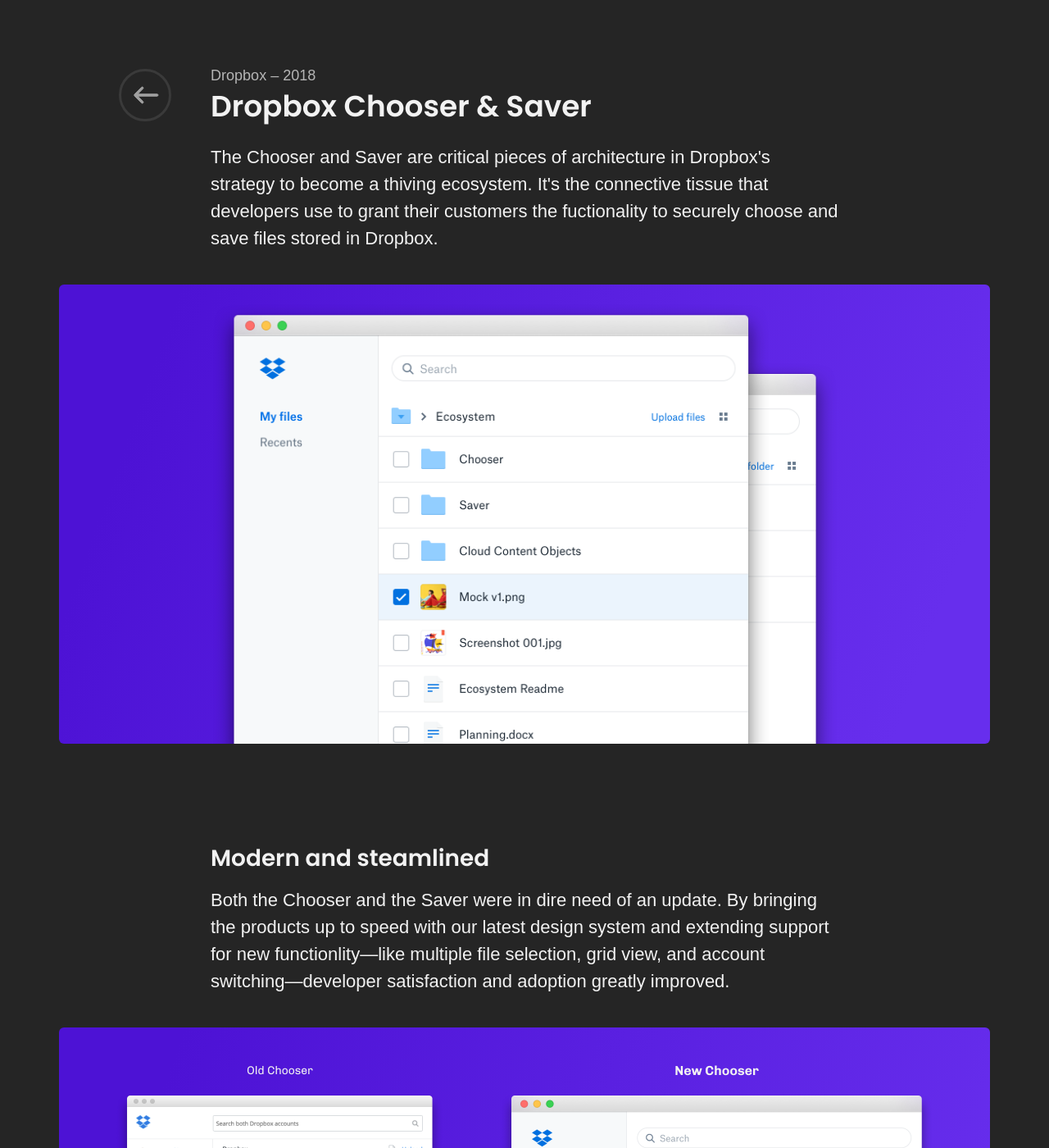
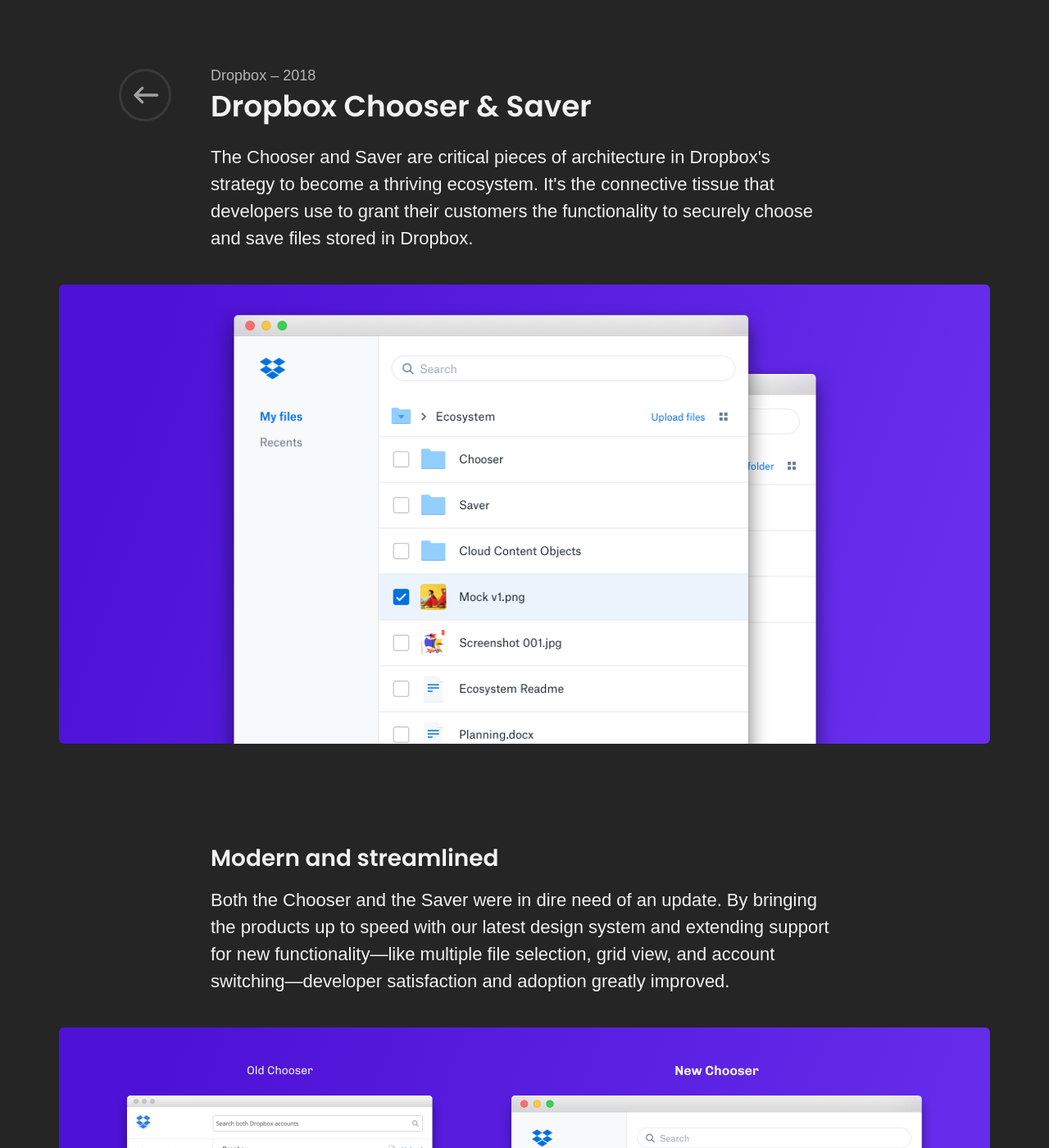
Before and after one commit to plapier/plapier.github.io, a Jekyll site: the page built from dropbox/chooser-saver.html, in a window 1280 px wide and 1400 px high. Shown: the whole window at 82% size. Built offline with Jekyll 4.4.1, drawn with Linux system fonts in a browser that asks for light colours; nearby versions of some CDN libraries; some web fonts are replaced; comment, search, counter and statistics services are not loaded; some of the changed text lies outside the part shown.

Commit message:
updated copy

```diff
--- a/dropbox/chooser-saver.html
+++ b/dropbox/chooser-saver.html
@@ -5,7 +5,7 @@
   <section class="project chooser-saver">
     {% include case-study-header.html h1="Dropbox Chooser & Saver" h2="Dropbox &ndash; 2018" %}
     <div class="inner-wrapper narrow">
-      <p>The Chooser and Saver are critical pieces of architecture in Dropbox's strategy to become a thiving ecosystem. It's the connective tissue that developers use to grant their customers the fuctionality to securely choose and save files stored in Dropbox.</p>
+      <p>The Chooser and Saver are critical pieces of architecture in Dropbox's strategy to become a thriving ecosystem. It's the connective tissue that developers use to grant their customers the functionality to securely choose and save files stored in Dropbox.</p>
     </div>
     <figure class="hero-image flex purple">
       <img src="../images/chooser-saver/hero.png" width="761"/>
@@ -18,8 +18,8 @@
 
   <section class="content-group">
     <div class="inner-wrapper narrow">
-      <h2 class="poppins">Modern and steamlined</h2>
-      <p>Both the Chooser and the Saver were in dire need of an update. By bringing the products up to speed with our latest design system and extending support for new functionlity&mdash;like multiple file selection, grid view, and account switching&mdash;developer satisfaction and adoption greatly improved.</p>
+      <h2 class="poppins">Modern and streamlined</h2>
+      <p>Both the Chooser and the Saver were in dire need of an update. By bringing the products up to speed with our latest design system and extending support for new functionality&mdash;like multiple file selection, grid view, and account switching&mdash;developer satisfaction and adoption greatly improved.</p>
     </div>
     <figure class="content-image flex purple diptych">
       <img src="../images/chooser-saver/chooser-old.png" width="401"/>
@@ -34,7 +34,7 @@
   <section class="content-group outlook">
     <div class="inner-wrapper narrow">
       <h2 class="poppins">Simple systems that scale</h2>
-      <p>Well designed systems are able to scale across platforms, viewports and devices with minimal changes. We later launched Dropbox for Outlook 365 using the core experience of Chooser and Saver.</p>
+      <p>Well-designed systems are able to scale across platforms, viewports, and devices with minimal changes. We later launched Dropbox for Microsoft Outlook using the core experience of Chooser and Saver.</p>
     </div>
     <figure class="content-image flex purple pad-tb pad-lr">
       <img src="../images/chooser-saver/outlook.png" width="927"/>
--- a/dropbox/gmail-addon.html
+++ b/dropbox/gmail-addon.html
@@ -57,7 +57,7 @@
       </video>
     </figure>
     <div class="inner-wrapper narrow">
-      <p>The experience was further brought to life using branded illustations in key locations&mdash;like success, failure, login and logout screens.</p>
+      <p>The experience was further brought to life using branded illustrations in key locations&mdash;like success, failure, login, and logout screens.</p>
     </div>
   </section>
 </main>
```
